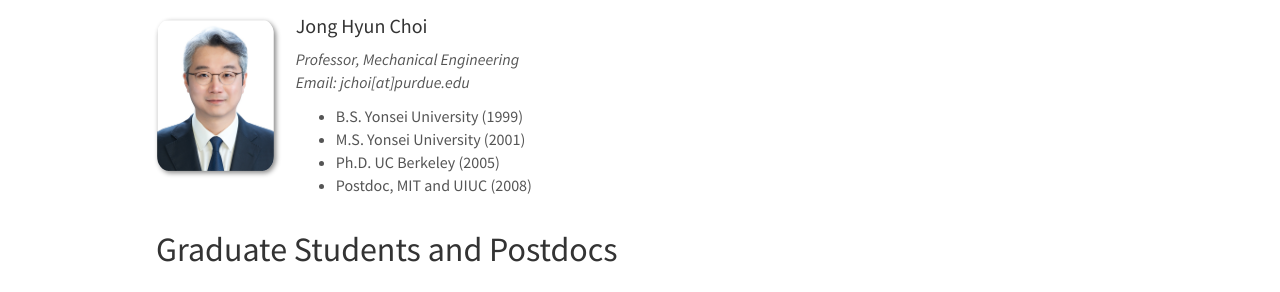
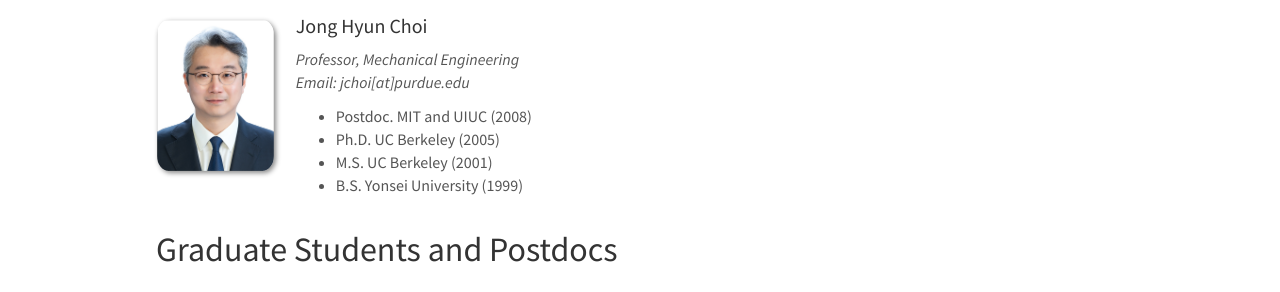
Before and after one commit to choidnalab/choidnalab.github.io, a Jekyll site: the page built from _pages/team.md, in a window 1280 px wide and 900 px high. Shown: the part 136-428 px from the top of the window. Built offline with Jekyll 4.4.1, drawn with Linux system fonts in a browser that asks for light colours; nearby versions of some CDN libraries.

Commit message:
Update PI.yml

```diff
--- a/_data/PI.yml
+++ b/_data/PI.yml
@@ -3,7 +3,7 @@
   info: Professor, Mechanical Engineering
   email: "jchoi[at]purdue.edu"
   number_educ: 4
-  education1: B.S. Yonsei University (1999)
-  education2: M.S. Yonsei University (2001)
-  education3: Ph.D. UC Berkeley (2005)
-  education4: Postdoc, MIT and UIUC (2008)
+  education1: Postdoc. MIT and UIUC (2008)
+  education2: Ph.D. UC Berkeley (2005)
+  education3: M.S. UC Berkeley (2001)
+  education4: B.S. Yonsei University (1999)
```
